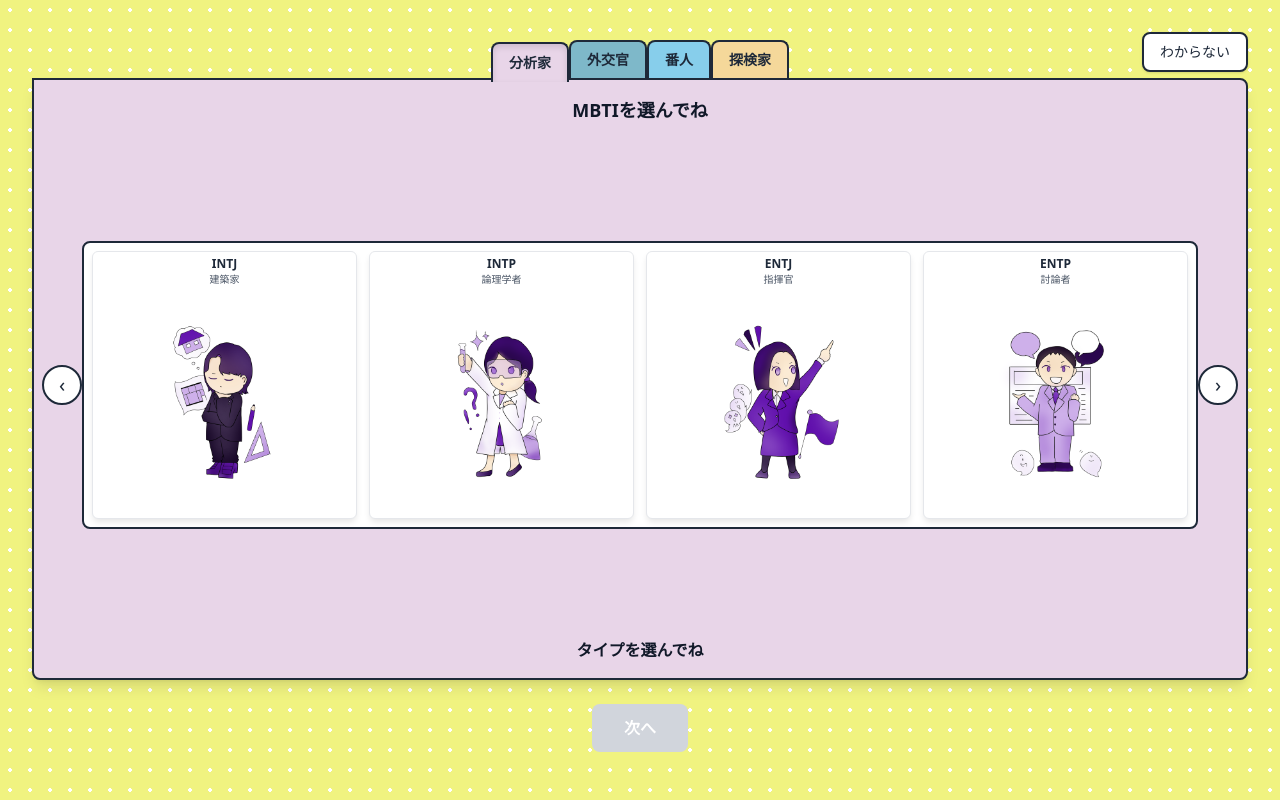
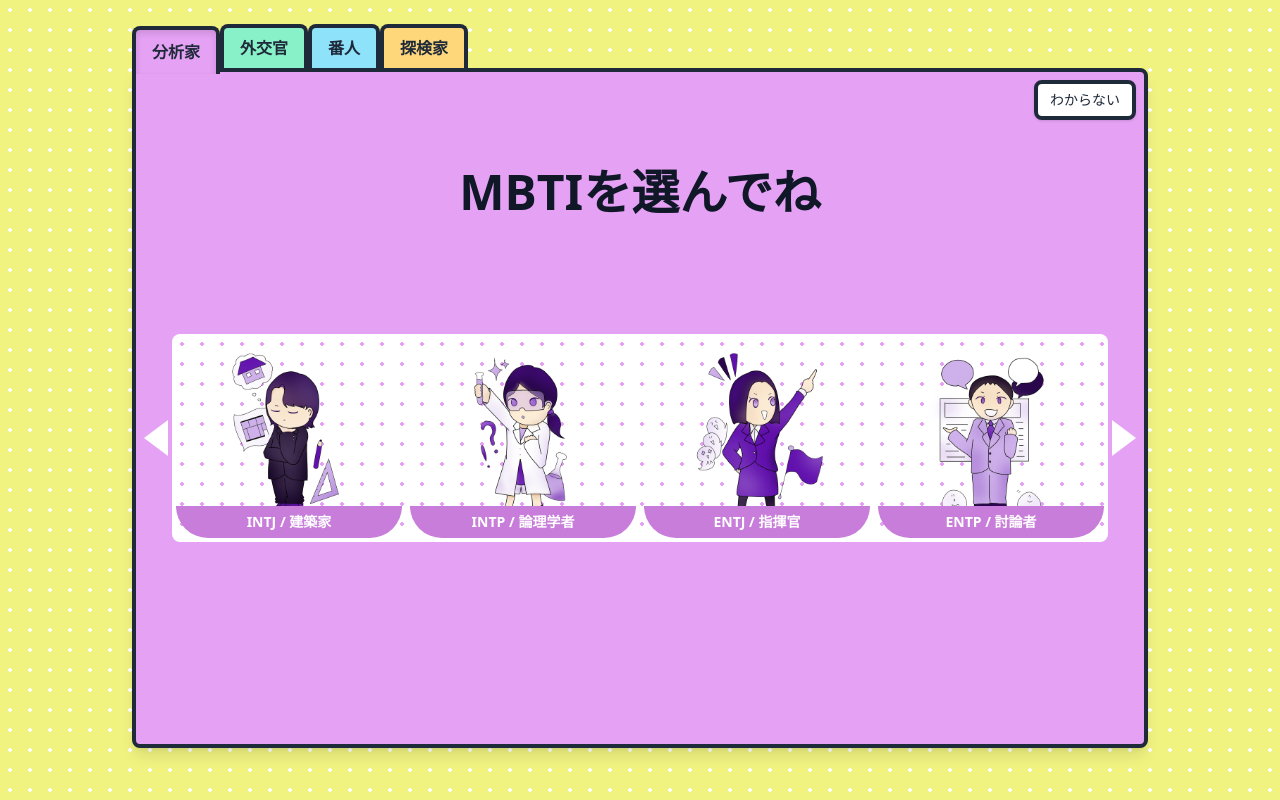
Before and after one commit to Koseeee-27/real-you, a Next.js app in the folder frontend/: page /diagnosis in a window 1280 px wide. Built offline with nearby package versions, Linux system fonts and the light colour scheme.

Commit message:
feat: 共通ページおよびトップページに背景パターンを追加し、診断コンポーネントとMBTI選択コンポーネントのスタイルをリファクタリングする

```diff
--- a/frontend/src/app/diagnosis/page.tsx
+++ b/frontend/src/app/diagnosis/page.tsx
@@ -2,15 +2,8 @@ import DiagnosisFlow from '@/features/diagnosis/components/DiagnosisFlow';
 
 export default function DiagnosisPage() {
   return (
-    <div
-      className="flex min-h-screen w-full flex-col items-center justify-start p-4"
-      style={{
-        backgroundColor: '#F0F380',
-        backgroundImage: 'radial-gradient(circle, #fff 2px, transparent 2px)',
-        backgroundSize: '20px 20px',
-      }}
-    >
-      <div className="flex w-full flex-1 flex-col items-center">
+    <div className="flex min-h-screen w-full flex-col items-center justify-center bg-page-pattern p-4">
+      <div className="flex w-full max-w-5xl flex-1 flex-col items-center justify-center">
         <DiagnosisFlow />
       </div>
     </div>
--- a/frontend/src/features/diagnosis/components/MbtiSelect.tsx
+++ b/frontend/src/features/diagnosis/components/MbtiSelect.tsx
@@ -1,6 +1,7 @@
 'use client';
 
 import { useState, useCallback } from 'react';
+import { flushSync } from 'react-dom';
 import { motion, AnimatePresence } from 'framer-motion';
 import { useSetAtom } from 'jotai';
 import { mbtiAtom, diagnosisStepAtom } from '@/stores/diagnosis';
@@ -8,10 +9,21 @@ import { MBTI_TYPES, MBTI_GROUPS, type MbtiType } from '@/constants/mbti';
 
 // タブとカードで同じ色を使用（ジャンルごと）
 const GROUP_COLORS = [
-  'bg-[#e8d5e8]',   // 分析家 - light purple
-  'bg-[#7eb8c9]',   // 外交官 - teal
-  'bg-[#87ceeb]',   // 番人 - light blue
-  'bg-[#f5d89a]',   // 探検家 - light orange
+  'bg-[#E5A1F4]',   // 分析家 - light purple
+  'bg-[#89F1C8]',   // 外交官 - teal
+  'bg-[#8EE3FA]',   // 番人 - light blue
+  'bg-[#FFD77B]',   // 探検家 - light orange
+] as const;
+
+// 水玉模様用（ジャンルごとの色・HEX）
+const GROUP_COLOR_HEX = ['#E5A1F4', '#89F1C8', '#8EE3FA', '#FFD77B'] as const;
+
+// オーバーレイ用（ジャンルごとの少し濃い色）
+const GROUP_OVERLAY_COLORS = [
+  'bg-[#c77dd9]',   // 分析家 - darker magenta
+  'bg-[#52c9a0]',   // 外交官 - darker mint
+  'bg-[#55c9e8]',   // 番人 - darker cyan
+  'bg-[#e6b84d]',   // 探検家 - darker gold
 ] as const;
 
 function getTypesByGroup(group: string): MbtiType[] {
@@ -31,7 +43,9 @@ export default function MbtiSelect() {
 
   const handleTabClick = useCallback((index: number) => {
     if (index === groupIndex) return;
-    setTransitionVia('tab');
+    // タブクリック時は transitionVia を先に 'tab' に反映してから groupIndex を更新
+    // （矢印遷移後の初回タブクリックで正しいアニメーションが使われるようにする）
+    flushSync(() => setTransitionVia('tab'));
     setGroupIndex(index);
     setSelected(null);
   }, [groupIndex]);
@@ -48,10 +62,14 @@ export default function MbtiSelect() {
     setSelected(null);
   }, []);
 
-  const handleSubmit = () => {
+  const handleConfirm = () => {
     if (!selected) return;
     setMbti(selected);
     setStep('quiz');
+  };
+
+  const handleReselect = () => {
+    setSelected(null);
   };
 
   const handleSkip = () => {
@@ -84,28 +102,18 @@ export default function MbtiSelect() {
   const contentVariants = getContentVariants();
 
   return (
-    <div className="relative flex min-h-0 w-full max-w-8xl flex-1 flex-col items-center pt-6 pb-8">
-      {/* わからないボタン - 右上 */}
-      <button
-        type="button"
-        onClick={handleSkip}
-        className="absolute right-4 top-4 rounded-lg border-2 border-gray-800 bg-white px-4 py-2 text-sm font-medium text-gray-800 shadow-sm transition hover:bg-gray-50"
-      >
-        わからない
-      </button>
-
-      {/* メインカード + タブ - 縦方向に伸ばす */}
-      <div className="flex min-h-0 w-full flex-1 flex-col px-4">
-        {/* 4ジャンルタブ - 各タブは常に自分の色、選択中は沈む表現 */}
-        <div className="flex justify-center gap-0">
+    <div className="relative flex min-h-0 w-full flex-1 flex-col items-center justify-center py-2">
+      {/* メインカード + タブ */}
+      <div className="flex min-h-0 w-full flex-1 flex-col items-center px-1">
+        {/* 4ジャンルタブ - 左詰め、少し大きく */}
+        <div className="flex w-full justify-start gap-0">
           {MBTI_GROUPS.map((group, index) => (
             <motion.button
               key={group}
               type="button"
               onClick={() => handleTabClick(index)}
-              className={`relative z-10 rounded-t-lg border-2 border-b-0 border-gray-800 px-4 py-2 text-sm font-semibold text-gray-800 ${
-                GROUP_COLORS[index]
-              } ${groupIndex === index ? 'mb-[-2px]' : ''}`}
+              className={`relative z-10 cursor-pointer rounded-t-lg border-4 border-b-0 border-gray-800 px-4 py-2 text-base font-semibold text-gray-800 ${GROUP_COLORS[index]
+                } ${groupIndex === index ? 'mb-[-4px]' : ''}`}
               animate={{
                 y: groupIndex === index ? 2 : 0,
                 boxShadow: groupIndex === index
@@ -119,26 +127,32 @@ export default function MbtiSelect() {
           ))}
         </div>
 
-        {/* カード本体 - 残りの高さを占有 */}
+        {/* カード本体 - items-center 親でも幅を確保するため w-full */}
         <div
-          className={`relative flex min-h-0 flex-1 flex-col overflow-hidden rounded-lg rounded-tl-none border-2 border-gray-800 shadow-lg ${GROUP_COLORS[groupIndex]}`}
+          className={`relative flex w-full min-h-[70vh] max-h-[85vh] flex-1 flex-col justify-center items-center overflow-visible rounded-lg rounded-tl-none border-4 border-gray-800 shadow-lg ${GROUP_COLORS[groupIndex]}`}
         >
-          <p className="shrink-0 pt-4 pb-2 text-center text-lg font-bold text-gray-900">
+          {/* わからないボタン - カード内右上 */}
+          <button
+            type="button"
+            onClick={handleSkip}
+            className="absolute right-2 top-2 z-10 cursor-pointer rounded-lg border-4 border-gray-800 bg-white px-3 py-1.5 text-sm font-medium text-gray-800 shadow-sm transition-all duration-200 hover:scale-105 hover:bg-gray-50 hover:shadow-md active:scale-95"
+          >
+            わからない
+          </button>
+          <p className="shrink-0 mb-2 pb-1 text-center text-5xl font-bold text-gray-900">
             MBTIを選んでね
           </p>
 
-          {/* キャラ表示エリア + 左右矢印 - 高さは最大で抑える */}
-          <div className="relative flex min-h-0 flex-1 items-center justify-center px-12 py-2">
+          {/* キャラ表示エリア + 左右矢印 - グリッドでボタンとカードを分離 */}
+          <div className="mx-4 grid min-h-0 w-full max-h-[420px] flex-1 grid-cols-[auto_1fr_auto] items-center gap-1 px-2 py-1">
             <button
               type="button"
               onClick={handleArrowPrev}
               aria-label="前のジャンル"
-              className="absolute left-2 z-10 flex h-10 w-10 shrink-0 items-center justify-center rounded-full border-2 border-gray-800 bg-white text-gray-800 transition hover:bg-gray-100"
-            >
-              <span className="text-xl leading-none">‹</span>
-            </button>
+              className="h-0 w-0 shrink-0 cursor-pointer border-y-18 border-r-24 border-l-0 border-y-transparent border-r-white transition hover:border-r-gray-200 hover:scale-110"
+            />
 
-            <div className="relative flex min-h-72 flex-1 overflow-hidden">
+            <div className="relative min-h-52 overflow-visible">
               <AnimatePresence mode="wait" initial={false}>
                 <motion.div
                   key={groupIndex}
@@ -147,41 +161,40 @@ export default function MbtiSelect() {
                   exit="exit"
                   variants={contentVariants}
                   transition={{ duration: 0.25 }}
-                  className="absolute inset-0 flex items-center justify-center gap-2"
+                  className="absolute inset-0 flex items-center justify-center gap-1"
                 >
-                  <div className="flex h-full w-full items-stretch justify-center gap-3 rounded-lg border-2 border-gray-800 bg-white px-2 py-2">
+                  <div
+                    className="flex h-full w-full items-stretch justify-center gap-2 rounded-lg bg-white px-1 py-1"
+                    style={{
+                      backgroundImage: `radial-gradient(circle, ${GROUP_COLOR_HEX[groupIndex]} 2px, transparent 2px)`,
+                      backgroundSize: '20px 20px',
+                    }}
+                  >
                     {currentTypes.map((type) => (
                       <motion.button
                         key={type.code}
                         type="button"
                         onClick={() => setSelected(type.code)}
-                        className="relative flex flex-1 basis-0 flex-col items-center justify-start overflow-hidden rounded-md border border-gray-200 bg-white"
+                        className="relative flex flex-1 basis-0 flex-col cursor-pointer items-center justify-center overflow-hidden rounded-4xl bg-transparent outline-none ring-0"
                         whileHover={{
-                          scale: 1.1,
-                          y: -8,
-                          boxShadow:
-                            '0 20px 25px -5px rgb(0 0 0 / 0.15), 0 8px 10px -6px rgb(0 0 0 / 0.1)',
+                          scale: 1.2,
+                          y: -16,
                           transition: { duration: 0.2 },
                         }}
                         whileTap={{ scale: 1.02 }}
-                        style={{
-                          boxShadow: '0 4px 6px -1px rgb(0 0 0 / 0.1)',
-                        }}
+                        style={{ boxShadow: 'none' }}
                       >
-                        <div className="shrink-0 pt-1 text-center">
-                          <p className="text-xs font-bold text-gray-800">
-                            {type.code}
-                          </p>
-                          <p className="text-[10px] text-gray-600">
-                            {type.name}
-                          </p>
-                        </div>
-                        <div className="flex min-h-0 flex-1 items-center justify-center">
+                        <div className="relative flex min-h-0 flex-1 items-center justify-center w-full">
                           <img
                             src={`/images/mbti/${type.code}.png`}
                             alt={type.name}
-                            className="max-h-40 w-auto object-contain"
+                            className="max-h-44 w-auto border-0 object-contain outline-none"
                           />
+                          <div className={`absolute bottom-0 left-0 right-0 ${GROUP_OVERLAY_COLORS[groupIndex]} py-1.5 px-2 text-center`}>
+                            <p className="text-sm font-bold text-white">
+                              {type.code} / {type.name}
+                            </p>
+                          </div>
                         </div>
                       </motion.button>
                     ))}
@@ -194,32 +207,57 @@ export default function MbtiSelect() {
               type="button"
               onClick={handleArrowNext}
               aria-label="次のジャンル"
-              className="absolute right-2 z-10 flex h-10 w-10 shrink-0 items-center justify-center rounded-full border-2 border-gray-800 bg-white text-gray-800 transition hover:bg-gray-100"
-            >
-              <span className="text-xl leading-none">›</span>
-            </button>
+              className="h-0 w-0 shrink-0 cursor-pointer border-y-18 border-l-24 border-r-0 border-y-transparent border-l-white transition hover:border-l-gray-200 hover:scale-110"
+            />
           </div>
 
-          {/* 選択中タイプ表示 */}
-          <p className="shrink-0 pb-4 text-center text-base font-bold text-gray-900">
-            {selectedType
-              ? `${selectedType.code} / ${selectedType.name}`
-              : 'タイプを選んでね'}
-          </p>
+        </div>
       </div>
 
-        {/* 次へボタン */}
-        <div className="mt-6 flex shrink-0 justify-center">
+      {/* 決定確認ポップアップ */}
+      {selectedType && (
+        <div
+          className="fixed inset-0 z-50 flex items-center justify-center bg-black/50"
+          role="dialog"
+          aria-modal="true"
+          aria-labelledby="mbti-confirm-title"
+        >
+          <div className={`mx-4 w-full max-w-md rounded-2xl border-4 border-gray-800 p-6 shadow-xl ${GROUP_COLORS[Math.max(0, MBTI_GROUPS.findIndex((g) => g === selectedType.group))]}`}>
+            <p
+              id="mbti-confirm-title"
+              className="text-center text-lg font-bold text-gray-900"
+            >
+              あなたのMBTIは
+            </p>
+            <div className="my-4 flex justify-center">
+              <img
+                src={`/images/mbti/${selectedType.code}.png`}
+                alt={selectedType.name}
+                className="h-32 w-auto border-0 object-contain outline-none"
+              />
+            </div>
+            <p className="text-center text-xl font-bold text-gray-900">
+              {selectedType.code} / {selectedType.name}
+            </p>
+            <div className="mt-6 flex gap-4">
               <button
                 type="button"
-            onClick={handleSubmit}
-            disabled={!selected}
-            className="rounded-lg bg-blue-600 px-8 py-3 font-semibold text-white transition hover:bg-blue-700 disabled:cursor-not-allowed disabled:bg-gray-300"
+                onClick={handleReselect}
+                className="flex-1 cursor-pointer rounded-lg border-4 border-gray-800 bg-white px-4 py-3 font-semibold text-gray-800 transition-all duration-200 hover:scale-105 hover:bg-gray-100 hover:shadow-md active:scale-95"
               >
-            次へ
+                選び直す
+              </button>
+              <button
+                type="button"
+                onClick={handleConfirm}
+                className="flex-1 cursor-pointer rounded-lg border-4 border-gray-800 bg-white px-4 py-3 font-semibold text-gray-800 transition-all duration-200 hover:scale-105 hover:bg-gray-100 hover:shadow-md active:scale-95"
+              >
+                決定
               </button>
             </div>
           </div>
         </div>
+      )}
+    </div>
   );
 }
```
Also changed, not shown: frontend/src/app/globals.css (+17 -0 lines), frontend/src/app/page.tsx (+1 -12 lines). Lines whose indentation alone changed are shown as unchanged.
